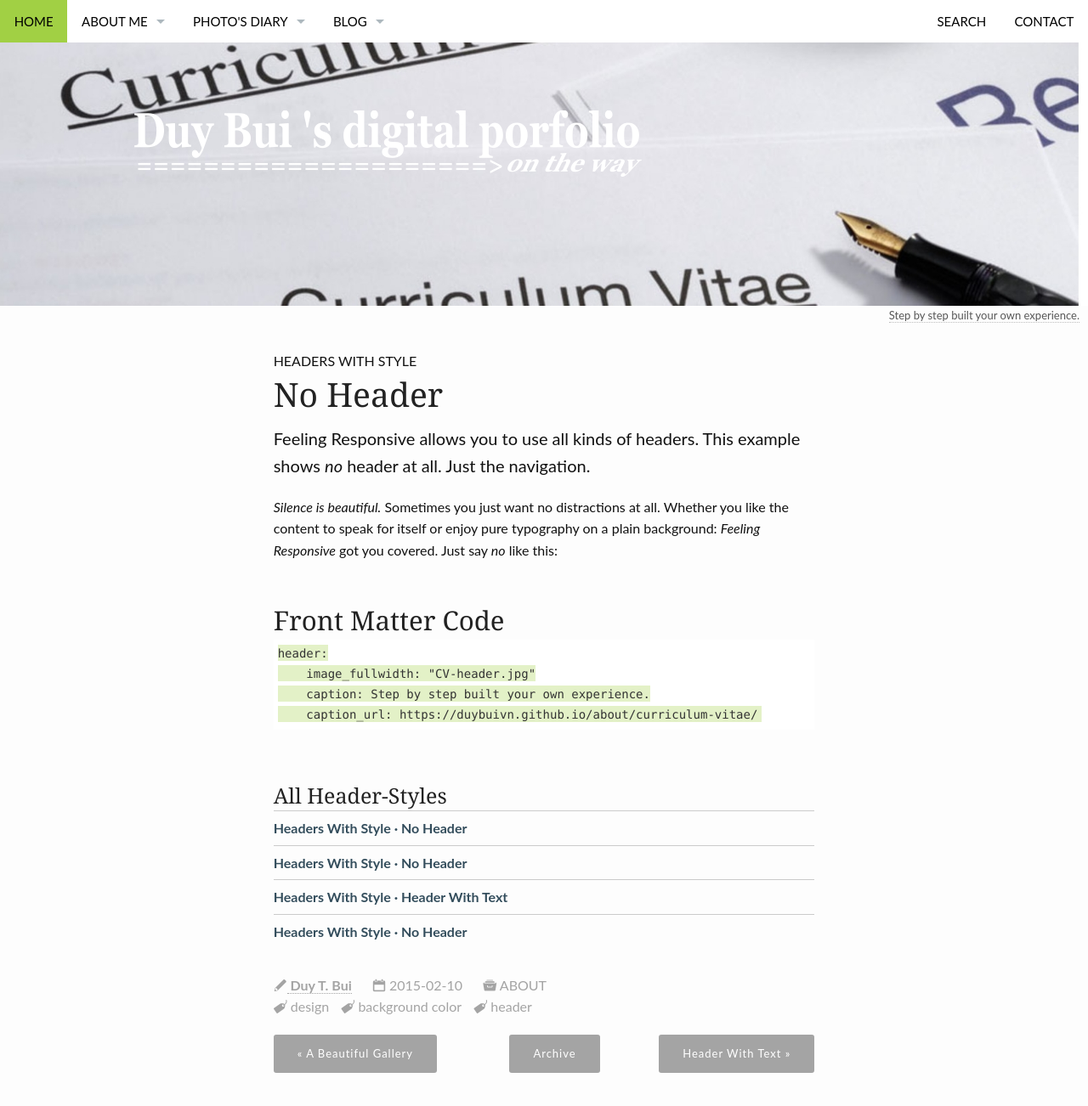
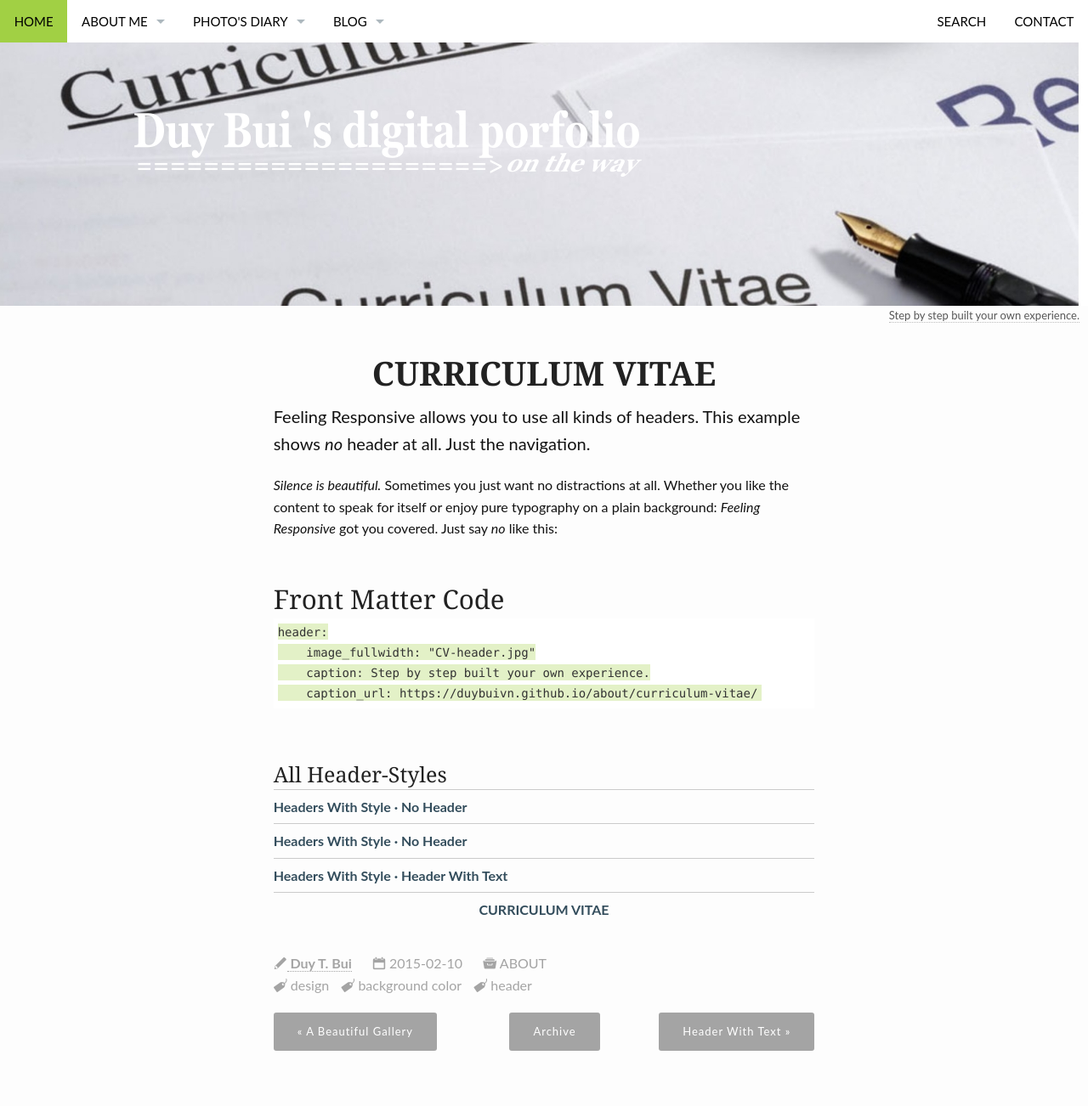
Before and after one commit to duybuidotvn/duybuidotvn.github.io, a Jekyll site: the page built from _posts/about/2015-02-10-curriculum-vitae.md, in a window 1280 px wide and 1400 px high. Shown: the top 1302 px of the window at 85% size. Built offline with Jekyll 4.4.1, drawn with Linux system fonts in a browser that asks for light colours.

Commit message:
12052015-918-push-cv-header

```diff
--- a/_posts/about/2015-02-10-curriculum-vitae.md
+++ b/_posts/about/2015-02-10-curriculum-vitae.md
@@ -1,7 +1,6 @@
 ---
 layout: page
-subheadline:  "Headers With Style"
-title:  "No Header"
+title:  "<center><b>CURRICULUM VITAE</b></center>"
 teaser: "Feeling Responsive allows you to use all kinds of headers. This example shows <em>no</em> header at all. Just the navigation."
 categories:
     - about
```
